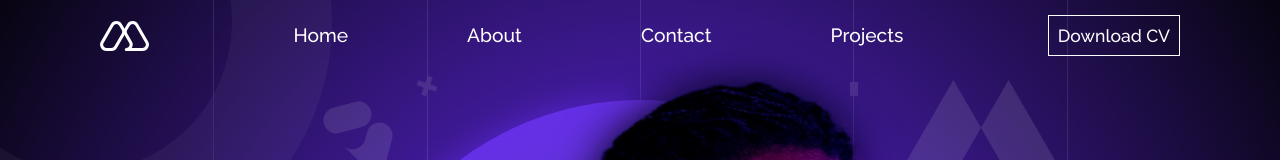
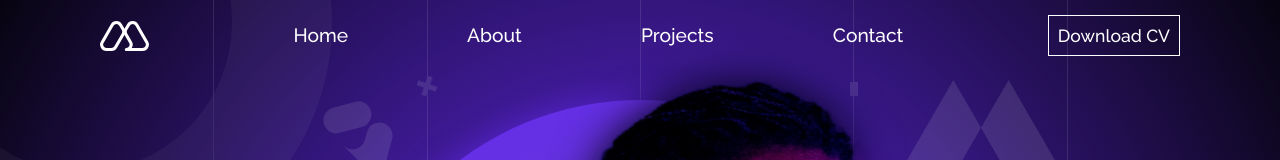
Before and after one commit to M4RC0N3/marcone-website, a Next.js app: page /home in a window 1280 px wide. Shown: the top 160 px of the page. Built offline with nearby package versions, Linux system fonts and the light colour scheme.

Commit message:
add link on navbar

```diff
--- a/src/pages/home/about/index.tsx
+++ b/src/pages/home/about/index.tsx
@@ -10,7 +10,7 @@ import crownBaseLogo from 'src/assets/image/crown-base-black.svg';
 const About = () =>{
 
     return(
-        <Section>
+        <Section id='about'>
             <TextSide>
                 <Title>About</Title>
                 <Content>Lorem ipsum dolor sit amet, consectetur adipiscing elit. Donec non orci ornare, auctor mauris quis, ultricies lacus. Vestibulum rutrum sed turpis id mollis. Nulla pulvinar elit eu sollicitudin eleifend. Morbi pulvinar fringilla ipsum, et rhoncus velit. Donec laoreet sem suscipit felis ullamcorper, id ultrices nisi facilisis. Integer id egestas enim. Curabitur mi elit, iaculis eget nunc vel, feugiat varius risus. Integer hendrerit ultrices congue.</Content>
--- a/src/pages/home/index.tsx
+++ b/src/pages/home/index.tsx
@@ -31,15 +31,15 @@ const Home = () => {
 
   return (
     <Page>
-      <HomeContainer>
+      <HomeContainer id='home'>
         <Header>
           <Logo src={marconeLogo} width={59.22} height={34.78}alt='marcone logo' draggable={false}></Logo>
           <NavBar>
             <LinkListing>
-              <li><NavLink href="home">Home</NavLink></li>
-              <li><NavLink href="about">About</NavLink></li>
-              <li><NavLink href="contact">Contact</NavLink></li>
-              <li><NavLink href="projects">Projects</NavLink></li>
+              <li><NavLink href="#home">Home</NavLink></li>
+              <li><NavLink href="#about">About</NavLink></li>
+              <li><NavLink href="#projects">Projects</NavLink></li>
+              <li><NavLink href="#contact">Contact</NavLink></li>
             </LinkListing>
           </NavBar>
           <CurriculumDownloadButton> Download CV </CurriculumDownloadButton>
--- a/src/pages/home/projects/indext.tsx
+++ b/src/pages/home/projects/indext.tsx
@@ -24,7 +24,7 @@ import vigasBanner from 'src/assets/image/vigas-banner.png';
 import digipeksBanner from 'src/assets/image/digipeks-banner.png';
 const Projects = () => {
   return (
-    <Section>
+    <Section id='projects'>
         <Top>
             <Title>/My Projects</Title>
             <Subtitle>I have been making it with much love for three years.</Subtitle>
--- a/src/pages/home/projects/style.ts
+++ b/src/pages/home/projects/style.ts
@@ -53,6 +53,7 @@ export const ProjectDescription = styled.h5`
     max-width: 420px;
     font-size: 1.15rem;
     font-family: 'raleway-regular', sans-serif;
+    line-height: 25px;
 `;
 export const Button = styled.button`
     width: 215px;
--- a/src/styles/reset.css
+++ b/src/styles/reset.css
@@ -49,3 +49,6 @@ table {
 body{
 	overflow-x: hidden;
 }
+*{
+	scroll-behavior: smooth;
+}
```
